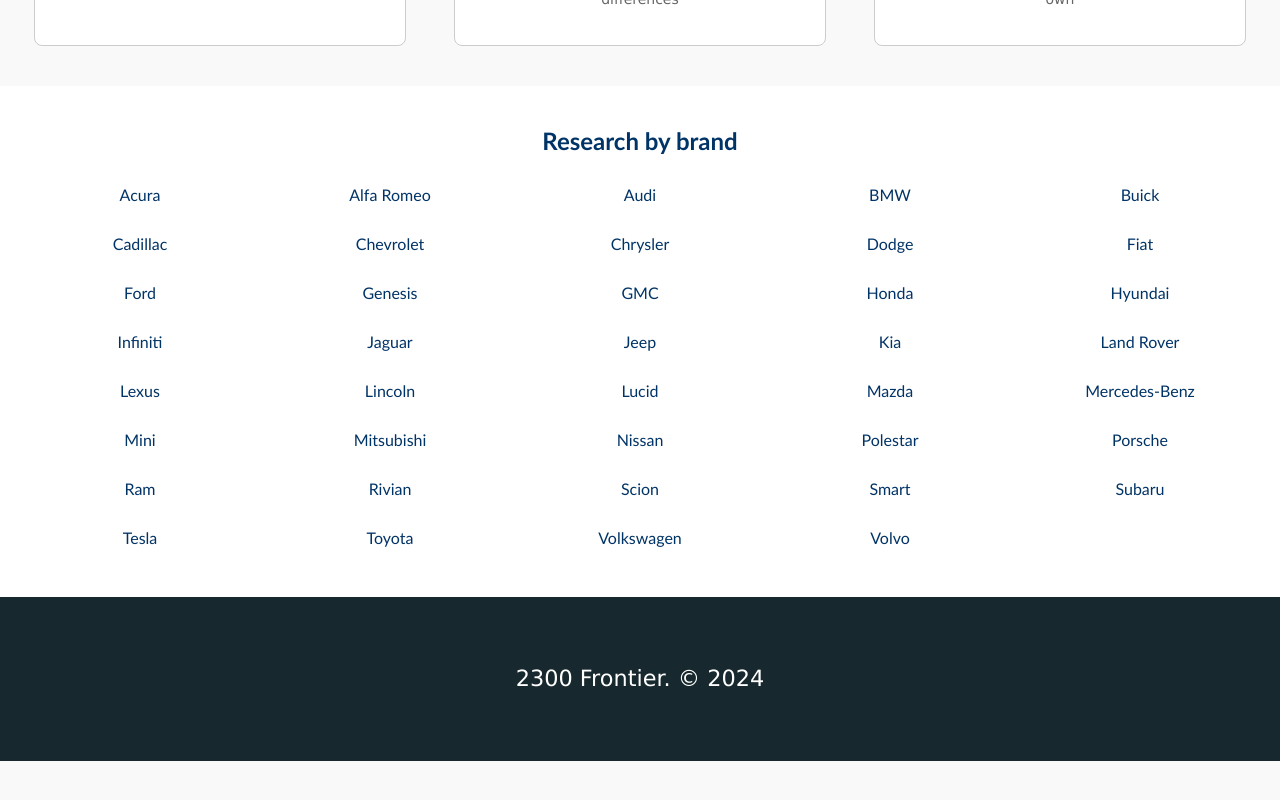
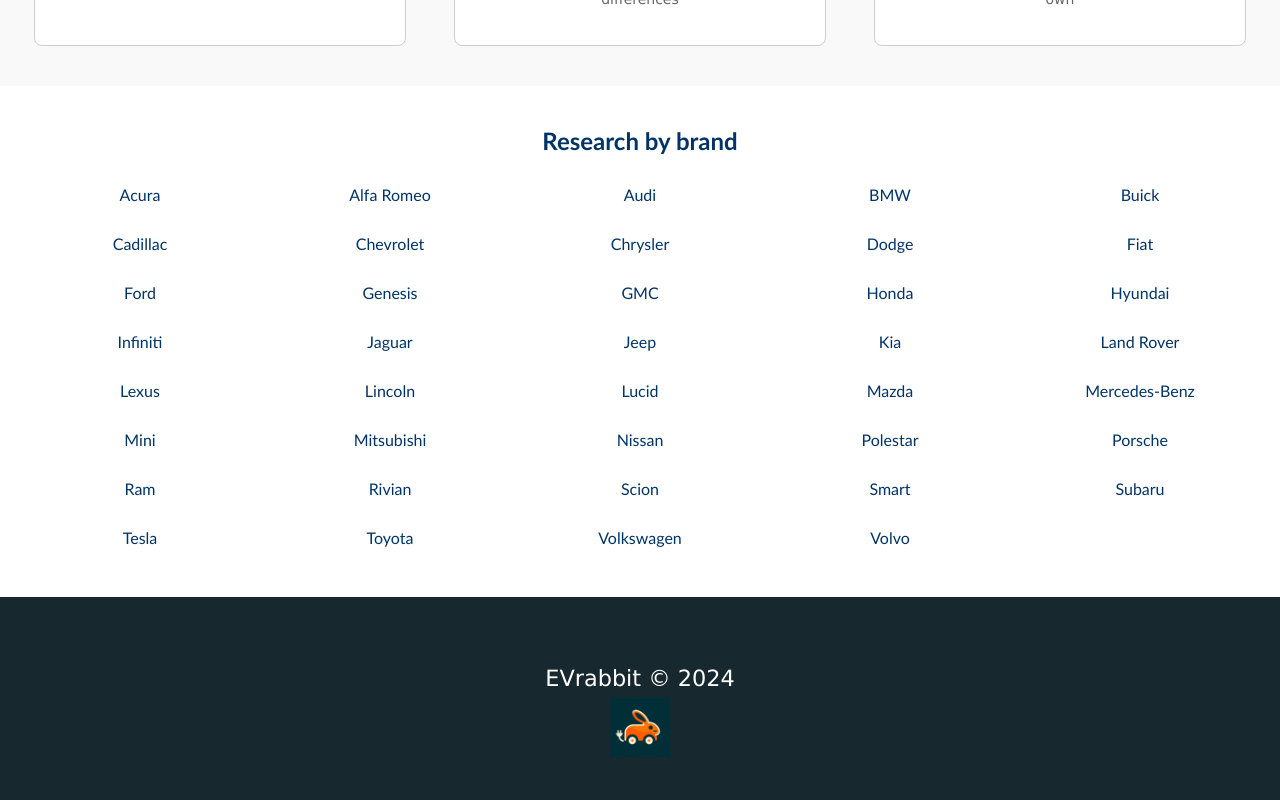
Before and after one commit to greentreegroup/Electronic-Vehicle, a React (Create React App) app: page /Research in a window 1280 px wide. Shown: the part 1915-2715 px from the top of the page. Before the commit the page ends 2676 px from the top, so only its background shows below. Built offline with nearby package versions, Linux system fonts and the light colour scheme.

Commit message:
Ashish, updated footer with EVrabbit

```diff
--- a/src/components/Footer.css
+++ b/src/components/Footer.css
@@ -12,3 +12,9 @@
     padding: 0;
     font-size: 1.4rem;
   }
+
+  .logo {
+    justify-content: center;
+    width: 60px;
+    height: 60px;
+  }
--- a/src/components/Footer.js
+++ b/src/components/Footer.js
@@ -6,7 +6,8 @@
   return (
     <footer className="footer">
       <div className="footer__content">
-        <p>2300 Frontier. &copy; {new Date().getFullYear()}</p>
+        <p>EVrabbit &copy; {new Date().getFullYear()}</p>
+        <img className= 'logo' src="/img/rabbit.jpg" alt="EVrabbit logo"></img>
       </div>
     </footer>
   );
```
